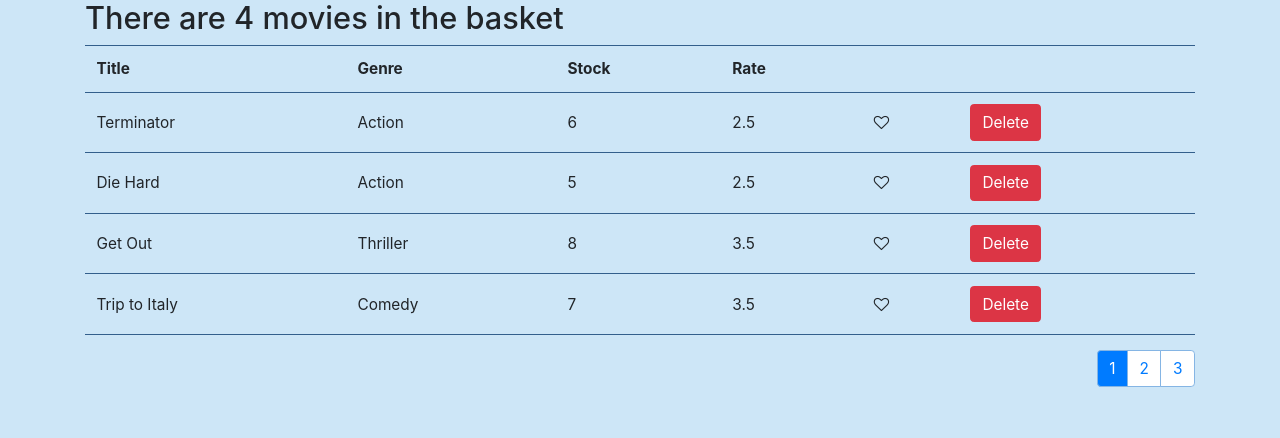
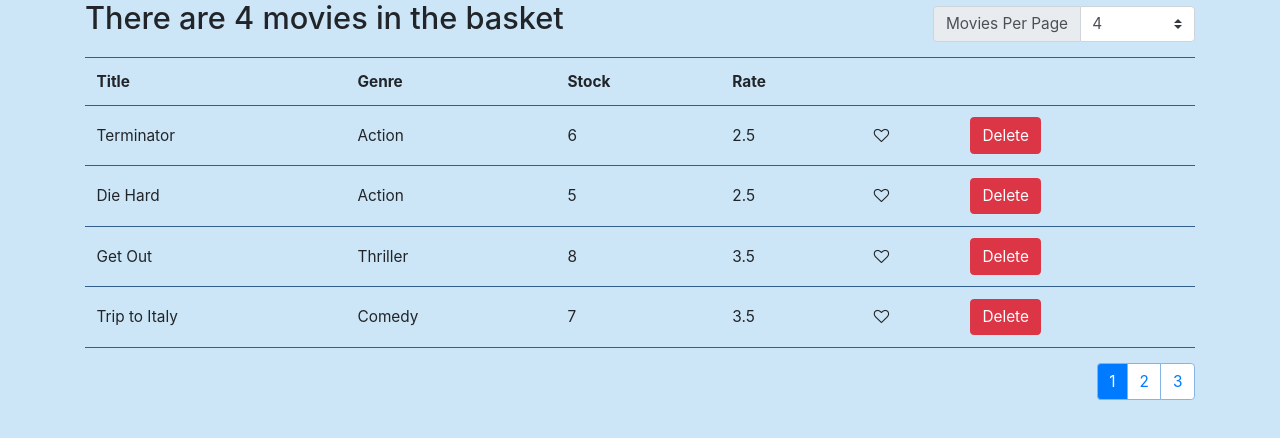
Before and after one commit to ETS-ReactNative4/learningReact, a React (Create React App) app: page / in a window 1280 px wide. Shown: the top 438 px of the page. Built offline with nearby package versions, Linux system fonts and the light colour scheme.

Commit message:
Added Pagenation Select Box

```diff
--- a/package.json
+++ b/package.json
@@ -5,6 +5,7 @@
   "dependencies": {
     "bootstrap": "^4.1.1",
     "font-awesome": "^4.7.0",
+    "lodash": "^4.17.11",
     "react": "^16.5.2",
     "react-dom": "^16.5.2",
     "react-scripts": "2.0.5"
--- a/src/components/movies.jsx
+++ b/src/components/movies.jsx
@@ -3,28 +3,41 @@ import {
   getMoviesPerPage,
   getNumberOfPages,
   deleteMovie,
-  handleMovieLike
+  handleMovieLike,
+  getNumberOfMovies
 } from "../services/fakeMovieService";
 import Like from "./like";
 import Pagenation from "./pagenation";
+import SelectSingle from "./selectSingle";
+import { deepCopy } from "../utilities/common";
+//import _ from "lodash";
 
 class Movies extends Component {
   constructor() {
     super();
-    let moviePerPage = 4;
-    let pageNumber = 1;
+    const moviePerPage = 4;
+    const pageNumber = 1;
+    const movies = deepCopy(getMoviesPerPage(moviePerPage, pageNumber));
+    const preFilterArray = [2, 4, 8];
+    let filterArray = [];
+    const totalNumberOfMovies = getNumberOfMovies();
+    preFilterArray.forEach(value => {
+      if (value < totalNumberOfMovies) {
+        filterArray.push(value);
+      }
+    });
+    filterArray.push(totalNumberOfMovies);
+    const allFilterValue = filterArray[filterArray.length - 1];
     this.state = {
-      pageNumber: 1,
-      moviePerPage: moviePerPage,
-      movies: JSON.parse(
-        JSON.stringify(getMoviesPerPage(moviePerPage, pageNumber))
-      )
+      pageNumber,
+      moviePerPage,
+      movies,
+      allFilterValue,
+      filterArray
     };
   }
 
-  componentDidUpdate(prevProps, prevState) {
-    //console.log(prevState);
-  }
+  componentDidUpdate(prevProps, prevState) {}
 
   render() {
     return (
@@ -35,9 +48,16 @@ class Movies extends Component {
     );
   }
 
+  handleOnChangeSelect = event => {
+    const moviePerPage = parseInt(event.target.value);
+    const movies = deepCopy(getMoviesPerPage(moviePerPage, 1));
+    this.setState({ movies, moviePerPage, pageNumber: 1 });
+  };
+
   renderPagenation() {
     const numberOfPages = getNumberOfPages(this.state.moviePerPage);
-    return this.state.movies.length === 0 ? (
+    return this.state.movies.length === 0 ||
+      this.state.movies.length === this.state.allFilterValue ? (
       ""
     ) : (
       <Pagenation
@@ -53,7 +73,19 @@ class Movies extends Component {
       <h1>No movies in the basket</h1>
     ) : (
       <React.Fragment>
-          <h1>There are {this.state.movies.length} movies in the basket</h1>
+        <div className="moviePageHeader">
+          <h1 style={{ float: "left" }}>
+            There are {this.state.movies.length} movies in the basket
+          </h1>
+          <SelectSingle
+            labelName={"Movies Per Page"}
+            uniqueID={"MoviePerPage"}
+            onChangeSelect={this.handleOnChangeSelect}
+            optionList={this.renderOptionList()}
+            valueList={this.state.filterArray}
+            moviePerPage={this.state.moviePerPage}
+          />
+        </div>
         <table className="table customTable">
           <thead>
             <tr>
@@ -71,6 +103,17 @@ class Movies extends Component {
     );
   }
 
+  renderOptionList() {
+    const filterArray = deepCopy(this.state.filterArray);
+    const lastIndex = filterArray.length - 1;
+    return filterArray.map((filter, index) => {
+      if (index === lastIndex) {
+        filter = "All Movies";
+      }
+      return filter;
+    });
+  }
+
   handlePageClick = pageNumber => {
     this.setState({
       pageNumber,
@@ -81,20 +124,33 @@ class Movies extends Component {
   };
 
   handleDelete = id => {
-    deleteMovie(id);
-    let movies = JSON.parse(
-      JSON.stringify(
-        getMoviesPerPage(this.state.moviePerPage, this.state.pageNumber)));
+    const totalNumberOfMovies = deleteMovie(id);
     let pageNumber = this.state.pageNumber;
-    if (pageNumber > 1 && movies.length === 0) {
+    if (pageNumber > 1 && this.state.movies.length === 1) {
       pageNumber--;
-      movies = JSON.parse(
-        JSON.stringify(
-          getMoviesPerPage(this.state.moviePerPage, pageNumber)));
+    }
+    const movies = deepCopy(
+      getMoviesPerPage(this.state.moviePerPage, pageNumber)
+    );
+    let filterArray = [];
+    let preFilterArray = deepCopy(this.state.filterArray);
+    preFilterArray.forEach(value => {
+      if (value < totalNumberOfMovies) {
+        filterArray.push(value);
+      }
+    });
+    filterArray.push(totalNumberOfMovies);
+    const allFilterValue = filterArray[filterArray.length - 1];
+    let moviePerPage = this.state.moviePerPage;
+    if (moviePerPage === allFilterValue + 1) {
+      moviePerPage = allFilterValue;
     }
     this.setState({
       pageNumber,
-      movies
+      movies,
+      filterArray,
+      allFilterValue,
+      moviePerPage
     });
   };
 
--- a/src/components/selectOption.jsx
+++ b/src/components/selectOption.jsx
@@ -2,14 +2,8 @@ import React, { Component } from "react";
 
 class Option extends Component {
   render() {
-    const { value, optionText, isSelected } = this.props;
-    return isSelected === true ? (
-      <option value={value} selected>
-        {optionText}
-      </option>
-    ) : (
-      <option value={value}>{optionText}</option>
-    );
+    const { value, optionText } = this.props;
+    return <option value={value}>{optionText}</option>;
   }
 }
 
--- a/src/components/selectSingle.jsx
+++ b/src/components/selectSingle.jsx
@@ -1,22 +1,41 @@
 import React, { Component } from "react";
+import Option from "./selectOption";
 
 class SelectSingle extends Component {
   render() {
-    const { lableName, onChange } = this.props;
+    const {
+      labelName,
+      onChangeSelect,
+      uniqueID,
+      optionList,
+      moviePerPage,
+      valueList
+    } = this.props;
     return (
       <div className="input-group mb-3">
         <div className="input-group-prepend">
-          <label className="input-group-text" for="inputGroupSelect01">
-            {lableName}
+          <label className="input-group-text" htmlFor="inputGroupSelect01">
+            {labelName}
           </label>
         </div>
         <select
           className="custom-select"
-          id="inputGroupSelect01"
-          onChange={onChange}
-        />
+          id={uniqueID}
+          onChange={onChangeSelect}
+          value={moviePerPage}
+        >
+          {this.renderOptions(optionList, valueList)}
+        </select>
       </div>
     );
+  }
+
+  renderOptions(optionList, valueList) {
+    return optionList.map((option, index) => {
+      return (
+        <Option key={index + 1} value={valueList[index]} optionText={option} />
+      );
+    });
   }
 }
 
--- a/src/index.css
+++ b/src/index.css
@@ -44,3 +44,9 @@ code {
   border-top: 1px solid #335f8c !important;
   border-bottom: 1px solid #335f8c !important;
 }
+
+.moviePageHeader div.input-group {
+  float: right;
+  margin-top: 0.5%;
+  width: auto;
+}
--- a/src/services/fakeMovieService.js
+++ b/src/services/fakeMovieService.js
@@ -102,7 +102,7 @@ export function saveMovie(movie) {
 export function deleteMovie(id) {
   let movieInDb = movies.find(m => m._id === id);
   movies.splice(movies.indexOf(movieInDb), 1);
-  return movieInDb;
+  return movies.length;
 }
 
 export function getNumberOfPages(moviePerPage) {
@@ -126,3 +126,7 @@ export function handleMovieLike(id) {
   let movieInDb = movies.find(m => m._id === id);
   movieInDb.isLiked = !movieInDb.isLiked;
 }
+
+export function getNumberOfMovies() {
+  return movies.length;
+}
--- /dev/null
+++ b/src/utilities/common.js
@@ -0,0 +1,3 @@
+export function deepCopy(object) {
+  return JSON.parse(JSON.stringify(object));
+}
```
Lines whose indentation alone changed are shown as unchanged.
